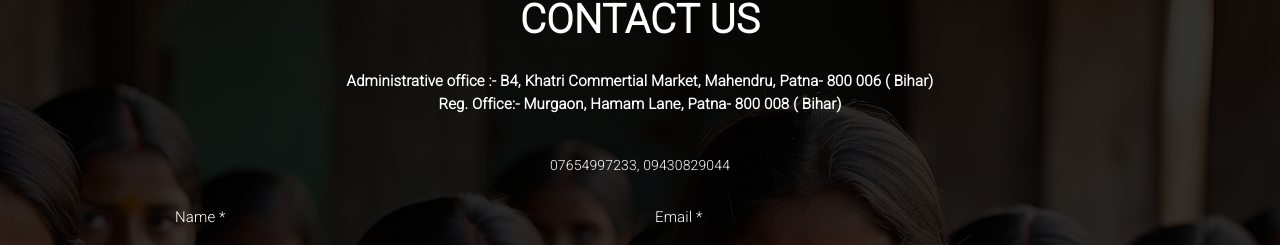
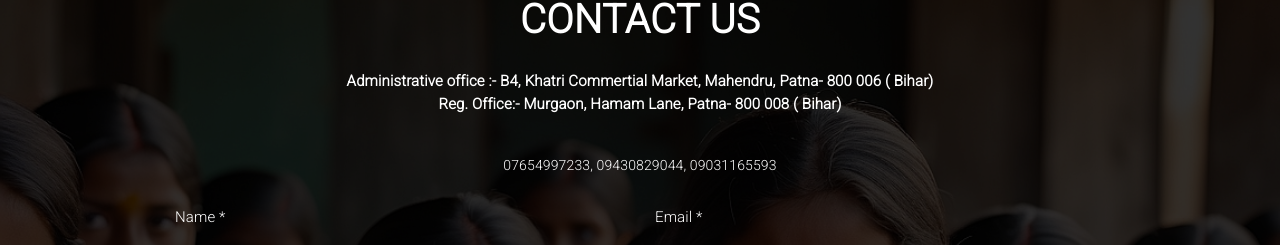
Before and after one commit to ishanyadav13290/Nirman-NGO--Frontend, a React (Create React App) app: page / in a window 1280 px wide. Shown: the part 1456-1701 px from the top of the page. Built offline with nearby package versions, Linux system fonts and the light colour scheme; no server answers; a web font is replaced by a local one.

Commit message:
new build and contact changes

```diff
--- a/src/Components/Footer/Footer.jsx
+++ b/src/Components/Footer/Footer.jsx
@@ -85,7 +85,7 @@ Reg. Office:-	Murgaon, Hamam Lane, Patna- 800 008 ( Bihar)
 
                 </Typography>
                 <Typography color={"white"} fontSize={"14px"}>
-                07654997233, 09430829044
+                07654997233, 09430829044, 09031165593
                 </Typography>
               </Box>
               <Box
```
Also changed, not shown: 8 other files (tests, documents, lock files or other folders).
